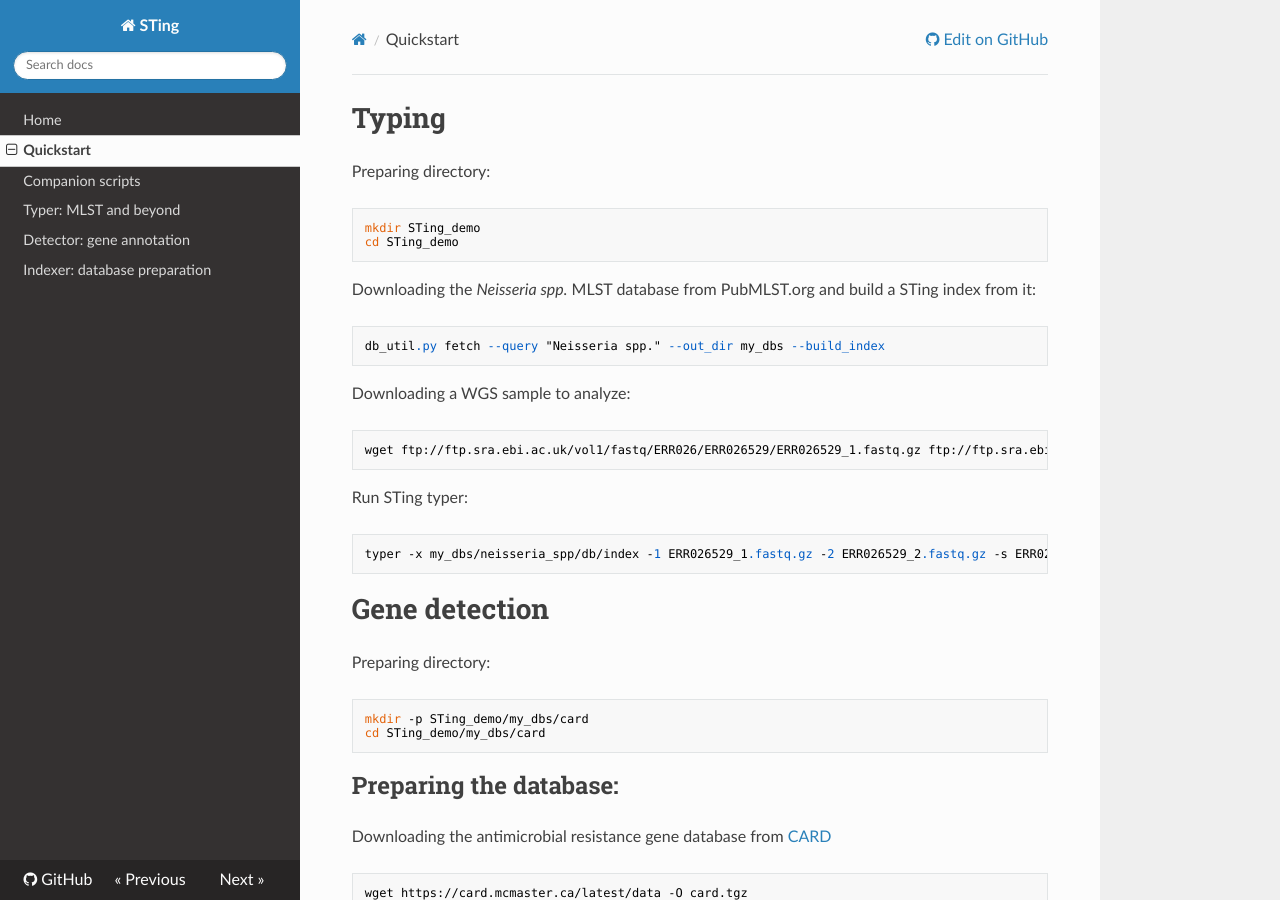
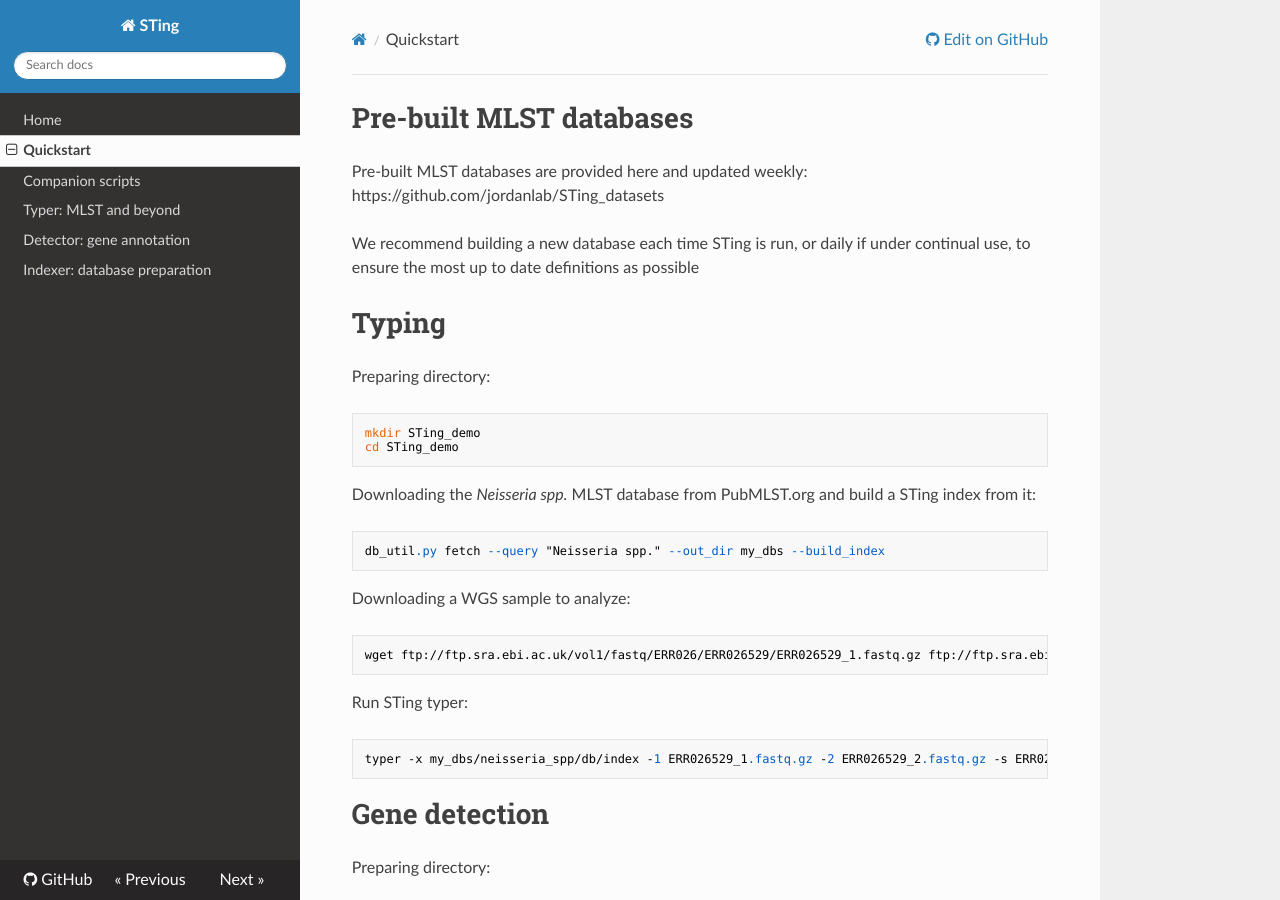
Before and after one commit to jordanlab/STing, an MkDocs documentation site: the page built from docs/quickstart.md, in a window 1280 px wide and 900 px high. Built offline with MkDocs 1.6.1, drawn with Linux system fonts in a browser that asks for light colours; nearby versions of some CDN libraries.

Commit message:
Add pre-built MLST databases repo to quickstart

```diff
--- a/docs/quickstart.md
+++ b/docs/quickstart.md
@@ -1,3 +1,10 @@
+# Pre-built MLST databases
+
+Pre-built MLST databases are provided here and updated weekly: https://github.com/jordanlab/STing_datasets
+
+We recommend building a new database each time STing is run, or daily if under continual use, to ensure the most up to date definitions as possible
+
+
 # Typing
 
 Preparing directory:
```
Also changed, not shown: README.md (+6 -0 lines).
